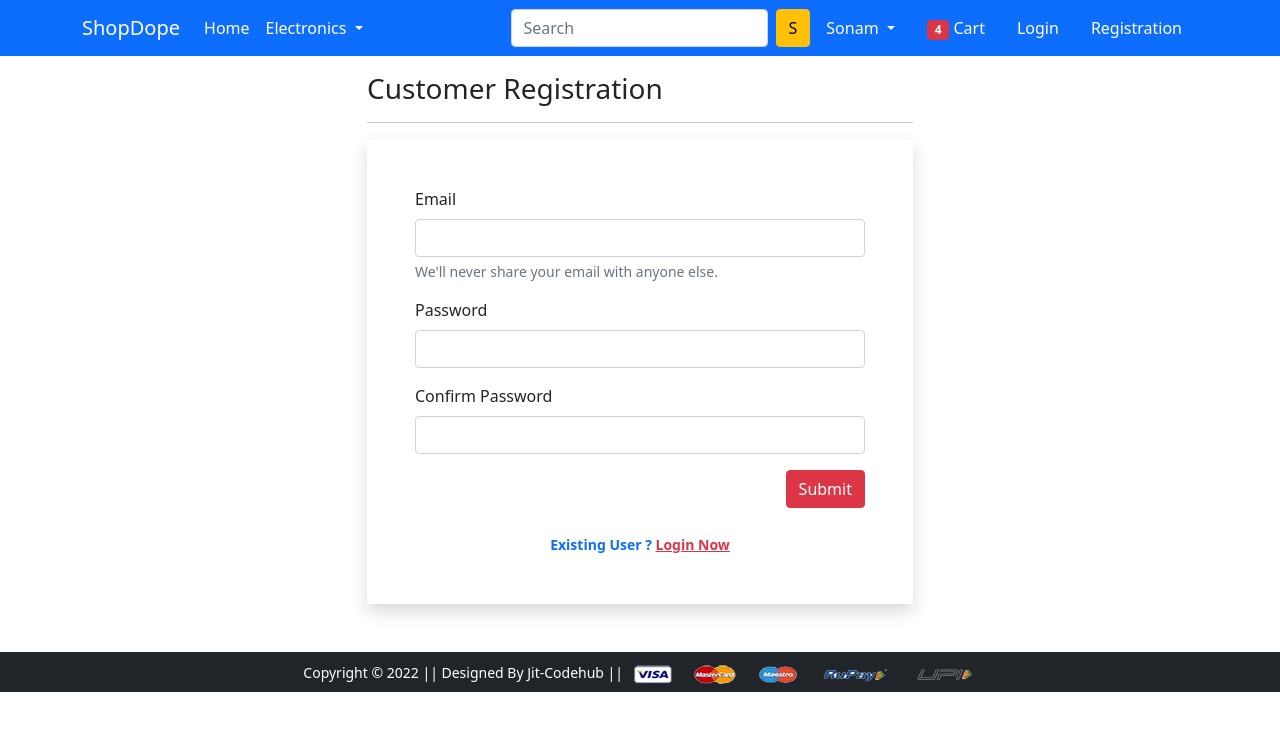
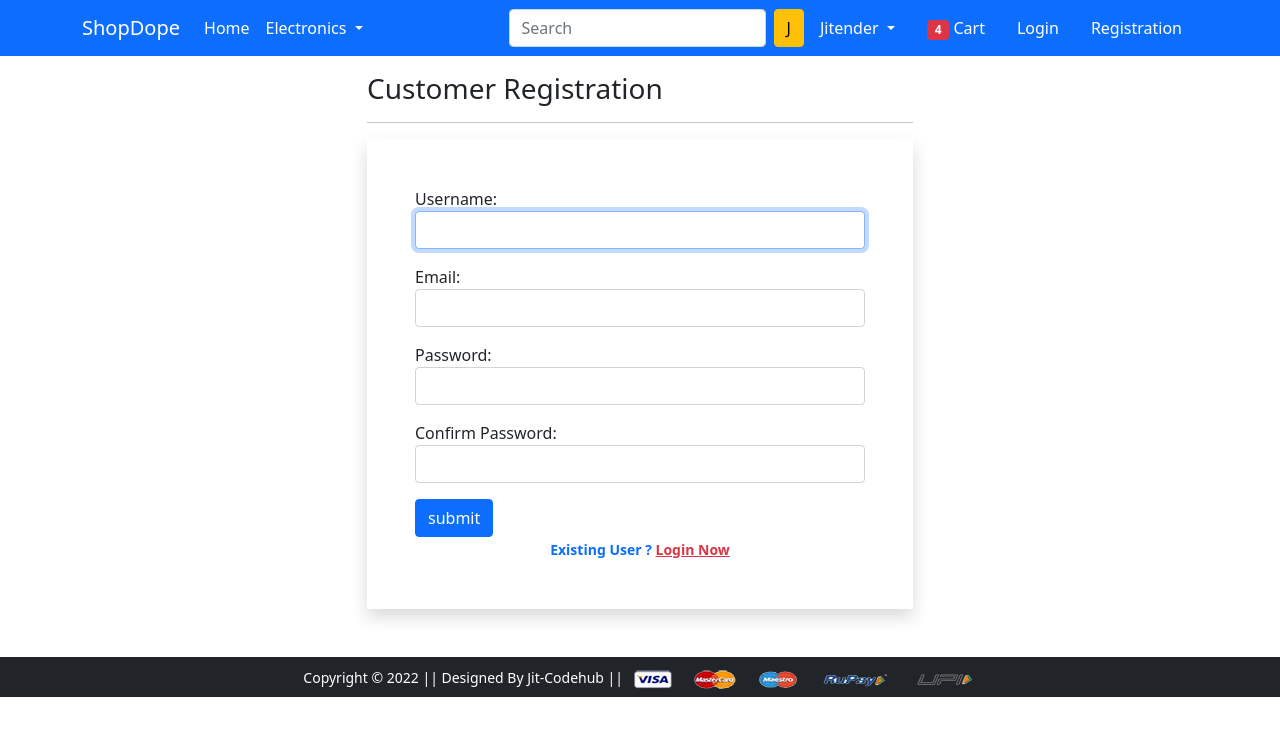
Before and after one commit to Jit-Codehub/shopDope, a Django app: page /registration/ in a window 1280 px wide. Shown: the top 736 px of the page. Run offline with Django 4.2, Linux system fonts and the light colour scheme; some libraries are stand-ins or nearby versions.

Commit message:
User registration view Done

```diff
--- /dev/null
+++ b/app/forms.py
@@ -0,0 +1,14 @@
+from django import forms
+from django.contrib.auth.forms import UserCreationForm, AuthenticationForm
+from django.contrib.auth.models import User
+
+
+class CustomerRegistrationForm(UserCreationForm):
+    password1 = forms.CharField(label='Password', widget=forms.PasswordInput(attrs={'class':'form-control'}))
+    password2 = forms.CharField(label='Confirm Password', widget=forms.PasswordInput(attrs={'class':'form-control'}))
+    email = forms.CharField(required=True, widget=forms.EmailInput(attrs={"class":"form-control"}))
+    class Meta:
+        model = User
+        fields = ['username', 'email', 'password1', 'password2']
+        labels = {'email': 'Email'}
+        widgets = {'username': forms.TextInput(attrs={'class':'form-control'})}
--- a/app/templates/app/base.html
+++ b/app/templates/app/base.html
@@ -53,13 +53,13 @@
          </ul>
          <form class="d-flex">
            <input class="form-control me-2" type="search" placeholder="Search" aria-label="Search">
-           <button class="btn btn-warning" type="submit">S</button>
+           <button class="btn btn-warning" type="submit">J</button>
          </form>
          <div>
           <ul class="navbar-nav me-auto mb-2 mb-lg-0">
            <li class="nav-item dropdown mx-2">
               <a class="nav-link dropdown-toggle text-white" href="#" id="profileDropdown" role="button" data-bs-toggle="dropdown" aria-expanded="false">
-                Sonam
+                Jitender
               </a>
               <ul class="dropdown-menu" aria-labelledby="profileDropdown">
                 <li><a class="dropdown-item" href="{% url 'profile' %}">Profile</a></li>
--- a/app/templates/app/customerregistration.html
+++ b/app/templates/app/customerregistration.html
@@ -9,30 +9,27 @@
    <hr>
 
    <form action="" method="post" novalidate class="shadow p-5">
-    <div class="mb-3">
-     <label for="inputEmail4" class="form-label">Email</label>
-     <input type="email" class="form-control" id="inputEmail4">
-     <div id="emailHelp" class="form-text">We'll never share your email with anyone else.</div>
+      {% csrf_token %}
+     {% if messages %}
+         {% for message in messages %}
+         <p {% if message.tags %} class="alert alert-{{message.tags}} mb-5" {% endif %}>{{message}}</p>
+         {% endfor %}
+     {% endif %}
+    {% for fm in form %}
+    <div class="form-group mb-3">
+      {{fm.label_tag}} {{fm}} <small class="text-danger">{{fm.errors|striptags}}</small>
     </div>
-    <div class="mb-3">
-     <label for="inputPassword1" class="form-label">Password</label>
-     <input type="password" class="form-control" id="inputPassword1">
+    {% endfor %}
+    <input type="submit" value="submit" class="btn btn-primary">
+    <br>
+    <div class="text-center text-primary fw-bold"><small>Existing User ? <a href="{% url 'login' %}" class="text-danger">Login Now</a></small>
+   {% if form.non_field_errors %}
+      {% for error in form.non_field_errors %}
+      <p class="alert alert-danger my-3"{{error}}></p>
+      {% endfor %}
+   {% endif %}
+
     </div>
-    <div class="mb-3">
-     <label for="inputPassword2" class="form-label">Confirm Password</label>
-     <input type="password" class="form-control" id="inputPassword2">
-    </div>
-    <div class="text-end">
-     <button type="button" class="btn btn-danger">Submit</button>
-    </div>
-    <br>
-    <div class="text-center text-primary fw-bold"><small>Existing User ? <a href="{% url 'login' %}"
-       class="text-danger">Login Now</a> </small></div>
-    {% if form.non_field_errors %}
-    {% for error in form.non_field_errors %}
-    <p class="alert alert-danger my-3">{{error}}</p>
-    {% endfor %}
-    {% endif %}
    </form>
   </div>
  </div>
--- a/app/urls.py
+++ b/app/urls.py
@@ -12,6 +12,7 @@ urlpatterns = [
     path('mobile/', views.mobile, name='mobile'),
     path('mobile/<data>/', views.mobile, name="mobiledata"),
     path('login/', views.login, name='login'),
-    path('registration/', views.customerregistration, name='customerregistration'),
+    # path('registration/', views.customerregistration, name='customerregistration'),
+    path('registration/', views.CustomerRegistrationView.as_view(), name='customerregistration'),
     path('checkout/', views.checkout, name='checkout'),
 ]
--- a/app/views.py
+++ b/app/views.py
@@ -1,7 +1,11 @@
+from email import message
+import imp
 from unicodedata import category
 from django.shortcuts import render
 from django.views import View
 from .models import Cart, Product, Customer, OrderPlaced
+from .forms import CustomerRegistrationForm
+from django.contrib import messages
 
 # def home(request):
 #  return render(request, 'app/home.html')
@@ -56,8 +60,19 @@ def mobile(request, data=None):
 def login(request):
  return render(request, 'app/login.html')
 
-def customerregistration(request):
- return render(request, 'app/customerregistration.html')
+# def customerregistration(request):
+#  return render(request, 'app/customerregistration.html')
+
+class CustomerRegistrationView(View):
+    def get(self, request):
+        form = CustomerRegistrationForm()
+        return render(request, 'app/customerregistration.html', {"form":form})
+    def post(self, request):
+        form = CustomerRegistrationForm(request.POST)
+        if form.is_valid():
+            messages.success(request, "Congratulation! You are registered now.")
+            form.save()
+        return render(request, 'app/customerregistration.html', {"form":form})
 
 def checkout(request):
  return render(request, 'app/checkout.html')
--- a/shopdope/settings.py
+++ b/shopdope/settings.py
@@ -106,7 +106,7 @@ AUTH_PASSWORD_VALIDATORS = [
 
 LANGUAGE_CODE = 'en-us'
 
-TIME_ZONE = 'UTC'
+TIME_ZONE = 'Asia/Kolkata'
 
 USE_I18N = True
 
```
Also changed, not shown: db.sqlite3.
